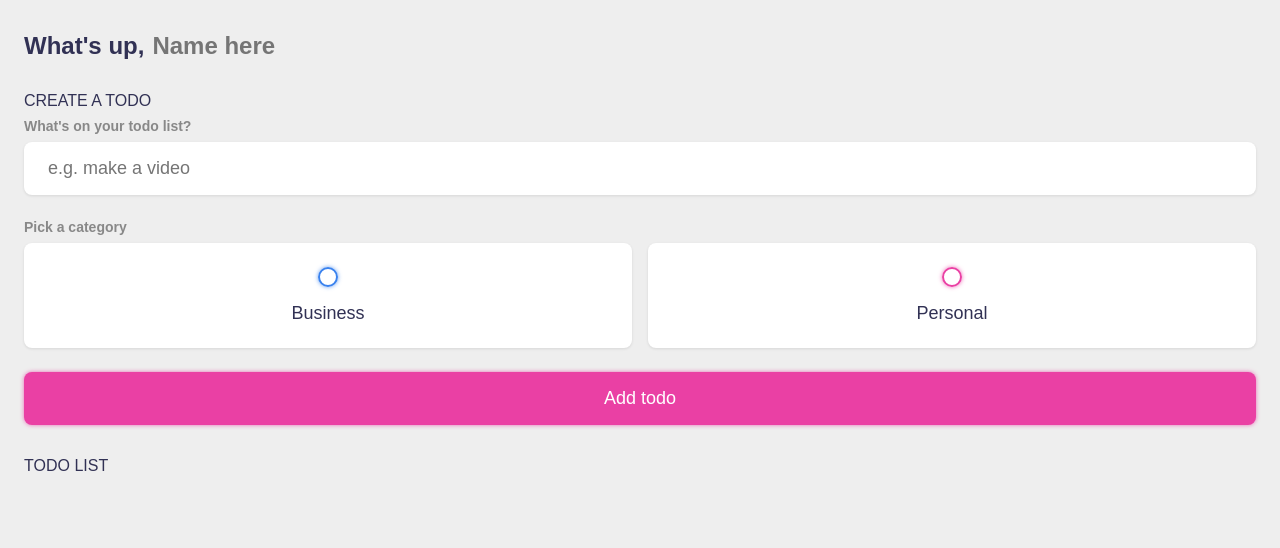
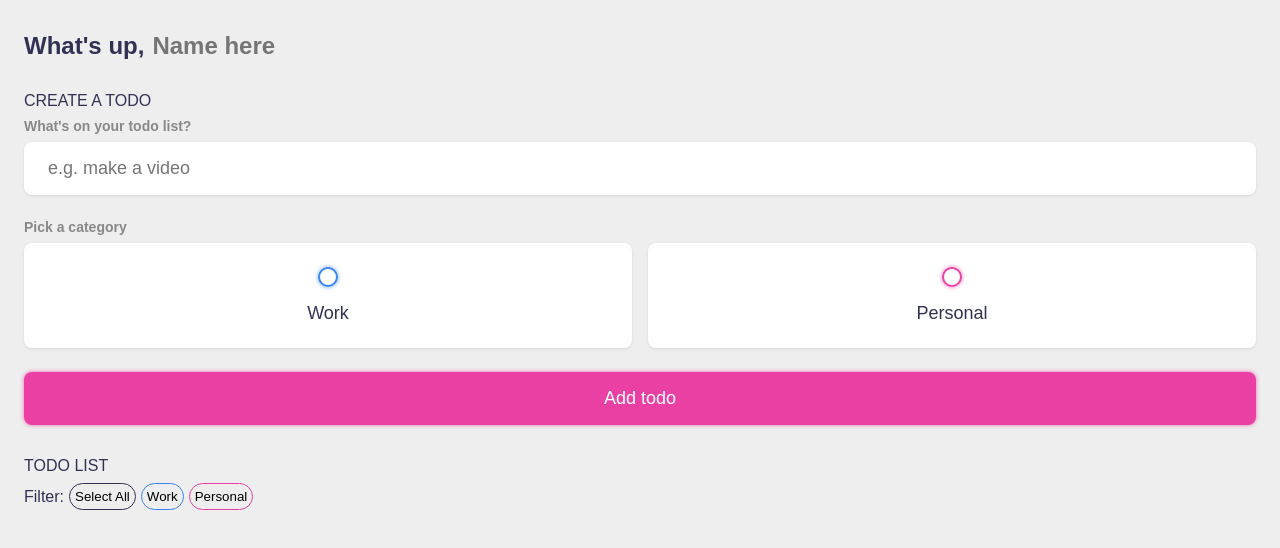
Before and after one commit to xchristinawu/vue-todo, a Vue app: page / in a window 1280 px wide. Shown: the top 548 px of the page. Built offline with nearby package versions, Linux system fonts and the light colour scheme.

Commit message:
feat: filter todo list by category

```diff
--- a/src/App.vue
+++ b/src/App.vue
@@ -6,11 +6,21 @@
 
   const input_content = ref('');
   const input_category = ref(null);
+  const filter_category = ref(null);
 
-  const todos_asc = computed(() => todos.value.sort((a, b) => {
-    return b.createdAt - a.created;
+  const todos_filtered = computed(() => todos.value.sort((a, b) => b.createdAt - a.createdAt)
+                                                   .filter(todo => {
+                                                      return !filter_category.value || filter_category.value == 'all' ?
+                                                      todo.category == "work" || todo.category == "personal" :
+                                                      todo.category == filter_category.value
+                                                    }));
 
-  }));
+
+  const setFilterCategory = (e) => {
+    filter_category.value = e.target.value;
+    console.log(filter_category)
+    console.log(todos_filtered);
+  }
 
   const addTodo = () => {
     if (input_content.value.trim() === '' || input_category.value === null) {
@@ -74,11 +84,11 @@
             <input
               type="radio"
               name="category"
-              value="business"
+              value="work"
               v-model="input_category"
             />
-            <span class="bubble business"></span>
-            <div>Business</div>
+            <span class="bubble work"></span>
+            <div>Work</div>
           </label>
 
           <label>
@@ -100,9 +110,36 @@
 
     <section class="todo-list">
       <h3>TODO LIST</h3>
+      <div class="filter">
+        <p>Filter: </p>
+        <button
+          class="filter-all-btn"
+          :class="{ 'all-selected': filter_category == 'all'}"
+          value="all"
+          @click="setFilterCategory"
+        >
+          Select All
+        </button>
+        <button
+          class="filter-work-btn"
+          :class="{ 'work-selected': filter_category == 'work'}"
+          value="work"
+          @click="setFilterCategory"
+        >
+          Work
+        </button>
+        <button
+          class="filter-personal-btn"
+          :class="{ 'personal-selected': filter_category == 'personal'}"
+          value="personal"
+          @click="setFilterCategory"
+        >
+          Personal
+        </button>
+      </div>
       <div class="list">
         <div
-          v-for="todo in todos_asc"
+          v-for="todo in todos_filtered"
           :class="`todo-item ${todo.done && 'done'}`"
         >
           <label>
--- a/src/style.css
+++ b/src/style.css
@@ -1,6 +1,6 @@
 :root {
 	--primary: #EA40A4;
-	--business: #3A82EE;
+	--work: #3A82EE;
 	--personal: var(--primary);
 	--light: #EEE;
 	--grey: #888;
@@ -9,7 +9,7 @@
 
 	--shadow: 0 1px 3px rgba(0, 0, 0, 0.1);
 
-	--business-glow: 0px 0px 4px rgba(58, 130, 238, 0.75);
+	--work-glow: 0px 0px 4px rgba(58, 130, 238, 0.75);
 	--personal-glow: 0px 0px 4px rgba(234, 64, 164, 0.75);
 }
 
@@ -114,8 +114,8 @@ input[type="checkbox"] {
 	width: 20px;
 	height: 20px;
 	border-radius: 50%;
-	border: 2px solid var(--business);
-	box-shadow: var(--business-glow);
+	border: 2px solid var(--work);
+	box-shadow: var(--work-glow);
 }
 
 .bubble.personal {
@@ -129,8 +129,8 @@ input[type="checkbox"] {
 	opacity: 0;
 	width: 0px;
 	height: 0px;
-	background-color: var(--business);
-	box-shadow: var(--business-glow);
+	background-color: var(--work);
+	box-shadow: var(--work-glow);
 	border-radius: 50%;
 	transition: 0.2s ease-in-out;
 }
@@ -229,3 +229,43 @@ input:checked ~ .bubble::after {
 	text-decoration: line-through;
 	color: var(--grey);
 }
+
+.filter {
+    display: flex;
+    align-items: center;
+}
+
+.filter-all-btn,
+.filter-work-btn,
+.filter-personal-btn {
+    border-radius: 20px;
+    padding: 5px;
+    margin-left: 5px;
+}
+
+.filter-all-btn {
+    border: 1px solid var(--dark);
+}
+
+.filter-work-btn {
+    border: 1px solid var(--work);
+}
+
+.filter-personal-btn {
+    border: 1px solid var(--personal);
+}
+
+.all-selected {
+    background-color: var(--dark);
+    color: var(--light);
+}
+
+.work-selected {
+    background-color: var(--work);
+    color: var(--light);
+}
+
+.personal-selected {
+    background-color: var(--personal);
+    color: var(--light);
+}
```
Also changed, not shown: 1 other file (tests, documents, lock files or other folders).
